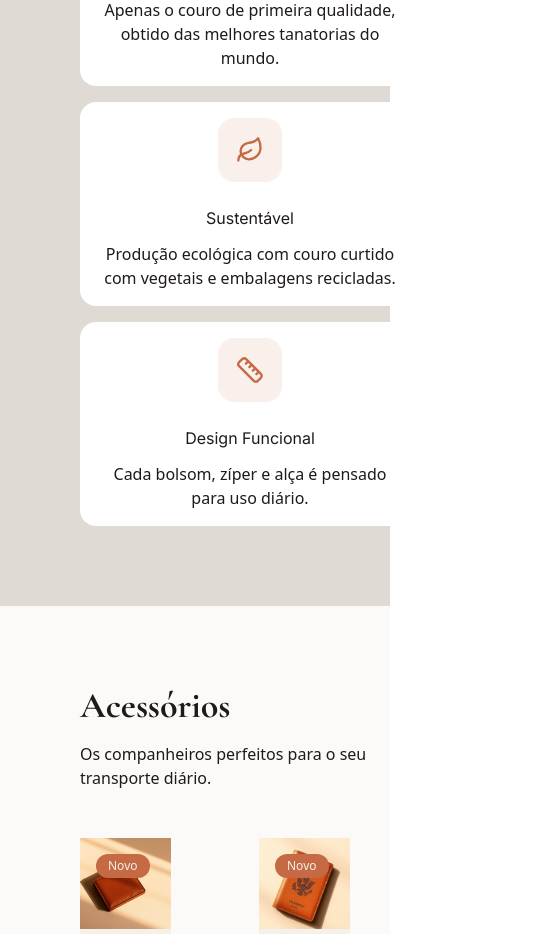
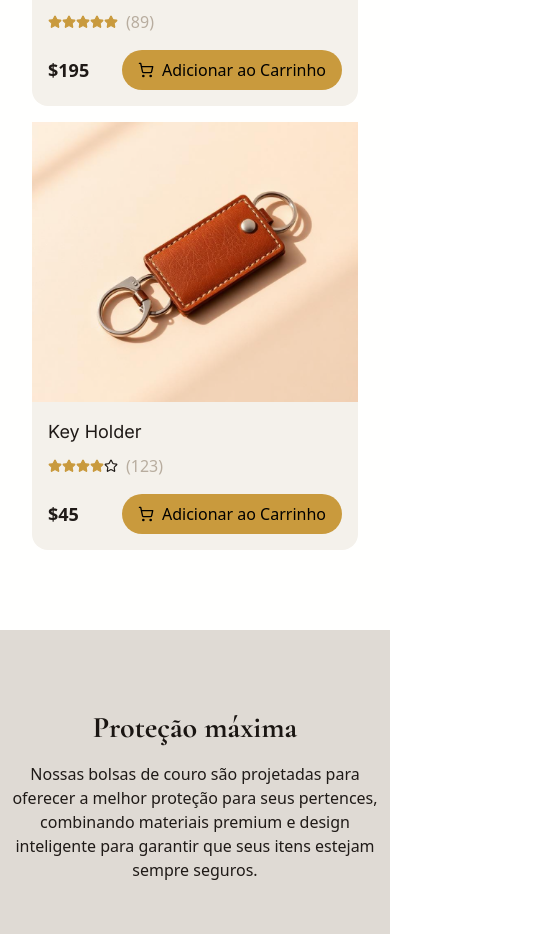
Before and after one commit to Soareslili/Projeto-Artisan, a React (Vite) app: page / in a window 390 px wide. Shown: the part 6626-7560 px from the top of the page, 539 px wide, since content can reach past the window. Built offline with nearby package versions, Linux system fonts and the light colour scheme.

Commit message:
Acrescentando mais produtos, atualizando header

```diff
--- a/src/App.tsx
+++ b/src/App.tsx
@@ -1,4 +1,4 @@
-import Accessories from "./components/Accessories"
+
 import CartSheet from "./components/CartSheet"
 import Categories from "./components/Categories"
 import CheckoutModal from "./components/CheckoutModal"
@@ -25,7 +25,6 @@ function App() {
       <Products />
       <CartSheet />
       <Features />
-      <Accessories />
       <Contact />
       <Newsletter />
       <CheckoutModal />
--- a/src/components/Accessories.tsx
+++ /dev/null
@@ -1,115 +0,0 @@
-
-import { useCart } from "../contexts/CartContext";
-import { useToast } from "../hooks/use-toast";
-import productWallet from "../assets/product-wallet.png";
-import productPassport from "../assets/product-passport.png";
-import productLaptopSleeve from "../assets/product-laptop-sleeve.png";
-import productKeyholder from "../assets/product-keyholder.png";
-
-const accessories = [
-    {
-        id: 1,
-        name: "Classic Wallet",
-        price: 125,
-        image: productWallet,
-    },
-    {
-        id: 2,
-        name: "Passport Holder",
-        price: 85,
-        image: productPassport,
-    },
-    {
-        id: 3,
-        name: "Laptop Sleeve",
-        price: 195,
-        image: productLaptopSleeve,
-    },
-    {
-        id: 4,
-        name: "Key Holder",
-        price: 45,
-        image: productKeyholder,
-    },
-];
-
-const Accessories = () => {
-    const { addItem } = useCart();
-    const { toast } = useToast();
-
-    const handleAddToCart = (accessory: typeof accessories[0]) => {
-        addItem({
-            id: accessory.id + 100, // Offset to avoid ID conflicts with products
-            name: accessory.name,
-            price: accessory.price,
-            image: accessory.image,
-        });
-        toast({
-            title: "Added to cart",
-            description: `${accessory.name} has been added to your cart.`,
-        });
-    };
-
-    return (
-        <section id="accessories" className="section-padding bg-[#FBFAF9] py-20">
-            <div className="container-custom">
-                {/* Header */}
-                <div className="flex flex-col md:flex-row md:items-end md:justify-between mb-12 ml-20">
-                    <div>
-                        <h2 className="heading-section text-4xl text-accent-foreground font-Cormorant font-bold mb-4">Acessórios</h2>
-                        <p className="text-body text-accent-foreground max-w-lg">
-                            Os companheiros perfeitos para o seu transporte diário.
-                        </p>
-                    </div>
-
-                </div>
-
-                {/* Accessories Grid */}
-                <div className="grid grid-cols-2 lg:grid-cols-4 gap-2 mr-10">
-                    {accessories.map((accessory, index) => (
-                        <div
-                            key={accessory.id}
-                            className="cursor-pointer ml-20 bg-foreground rounded-2xl"
-                            style={{ animationDelay: `${index * 100}ms` }}
-                        >
-                            <div className="relative w-full aspect-square overflow-hidden bg-secondary mb-4 shadow-soft group-hover:shadow-warm transition-all duration-300">
-                                <img
-                                    src={accessory.image}
-                                    alt={accessory.name}
-                                    className="w-full h-full object-cover hover:scale-105 transition-transform duration-500"
-                                />
-                                 {accessory && (
-                  <span className="absolute top-4 left-4 bg-primary text-foreground text-xs font-medium px-3 py-1 rounded-full">
-                   Novo
-                  </span>
-                )}
-                            </div>
-                            <div className="flex flex-col mb-6">
-                                <div className="ml-2">
-                                    <h3 className="text-body font-medium text-accent-foreground mb-1">
-                                        {accessory.name}
-                                    </h3>
-                                    <span className="text-small text-primary-foregrounds">
-                                        ${accessory.price}
-                                    </span>
-                                </div>
-                                <button
-                                    onClick={() => handleAddToCart(accessory)}
-                                   className="w-[200px] px-4 py-2 mt-4 ml-20 bg-accent  hover:text-primary-foreground cursor-pointer rounded-2xl text-small font-medium transition-all duration-300"
-                                    aria-label={`Add ${accessory.name} to cart`}
-                                >
-
-                                     Adicionar ao Carrinho
-
-
-                                </button>
-                            </div>
-                        </div>
-                    ))}
-                </div>
-            </div>
-        </section>
-    );
-};
-
-export default Accessories;
--- a/src/components/Header.tsx
+++ b/src/components/Header.tsx
@@ -19,7 +19,6 @@ const Header = () => {
     { name: "Início", href: "#home" },
     { name: "Produtos", href: "#products" },
     { name: "Coleções", href: "#categories" },
-    { name: "Acessórios", href: "#accessories" },
     { name: "Sobre", href: "#about" },
     { name: "Contato", href: "#contact" },
   ];
--- a/src/components/Products.tsx
+++ b/src/components/Products.tsx
@@ -7,6 +7,10 @@ import productDuffle from "../assets/product-duffle.png";
 import productBriefcase from "../assets/product-briefcase.png";
 import productMessenger from "../assets/product-messenger.png";
 import productWallet from "../assets/product-wallet.png";
+
+import productPassport from "../assets/product-passport.png";
+import productLaptopSleeve from "../assets/product-laptop-sleeve.png";
+import productKeyholder from "../assets/product-keyholder.png";
 
 const products = [
   {
@@ -63,6 +67,31 @@ const products = [
     image: productWallet,
     isNew: false,
   },
+
+    {
+        id: 2,
+        name: "Passport Holder",
+        price: 85,
+        rating: 4,
+        reviews: 67,
+        image: productPassport,
+    },
+    {
+        id: 3,
+        name: "Laptop Sleeve",
+        price: 195,
+        rating: 5,
+        reviews: 89,
+        image: productLaptopSleeve,
+    },
+    {
+        id: 4,
+        name: "Key Holder",
+        price: 45,
+        rating: 4,
+        reviews: 123,
+        image: productKeyholder,
+    },
 ];
 
 const Products = () => {
```
